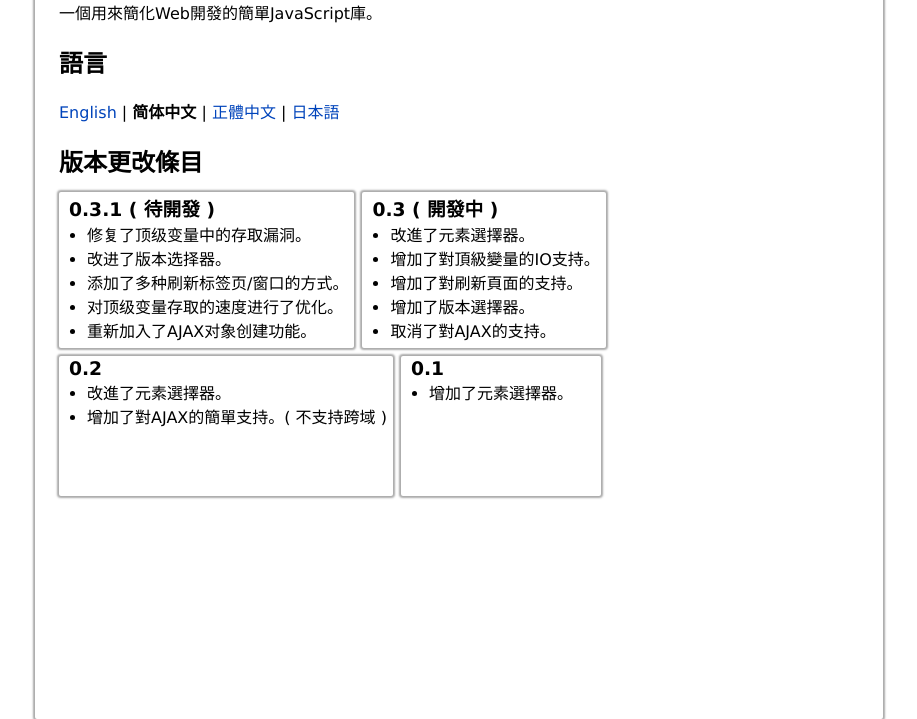
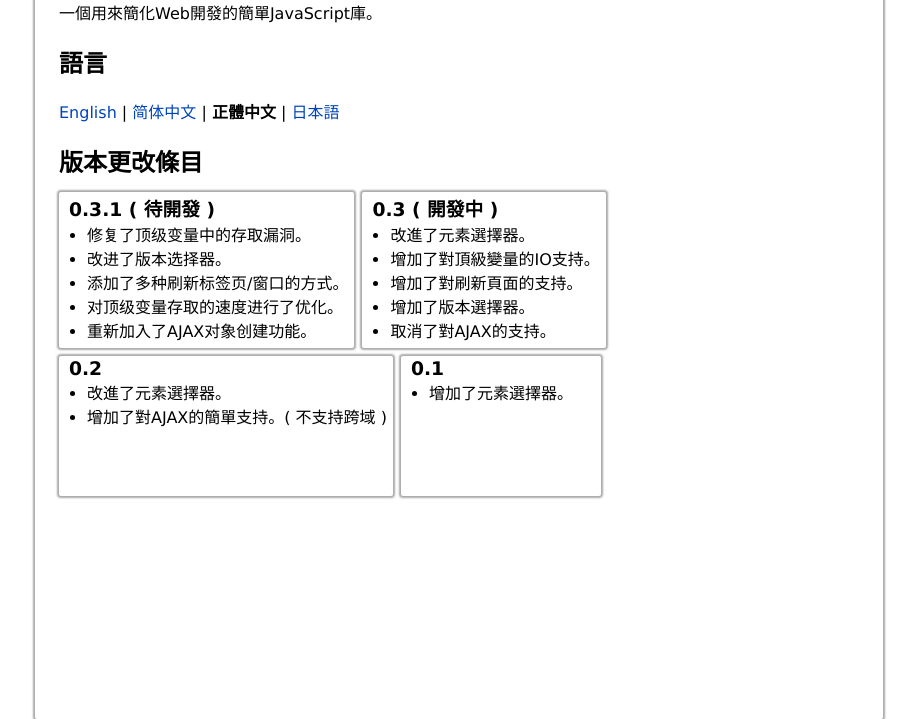
Before and after one commit to webcirque/scriptlib, a plain HTML site: page readme-zhtw.htm in a window 1280 px wide. Shown: the part 93-812 px from the top of the page, without its empty margins (189-1106 px from the left). Drawn offline with Linux system fonts and the light colour scheme.

Commit message:
Update readme-zhtw.htm

```diff
--- a/readme-zhtw.htm
+++ b/readme-zhtw.htm
@@ -10,7 +10,7 @@
 <h1>ScriptLib</h1>
 <div>一個用來簡化Web開發的簡單JavaScript庫。</div>
 <h2>語言</h1>
-<a href="readme-en.htm">English</a> | <b>简体中文</b> | <a href="readme-zhtw.htm">正體中文</a> | <a href="readme-ja.htm">日本語</a>
+<a href="readme-en.htm">English</a> | <a href="readme-zhcn.htm">简体中文</a> | <b>正體中文</b> | <a href="readme-ja.htm">日本語</a>
 <h2>版本更改條目</h2>
 <div class="changelog-card">
 <h3 title="測試中">0.3.1 ( 待開發 )</h3>
```
